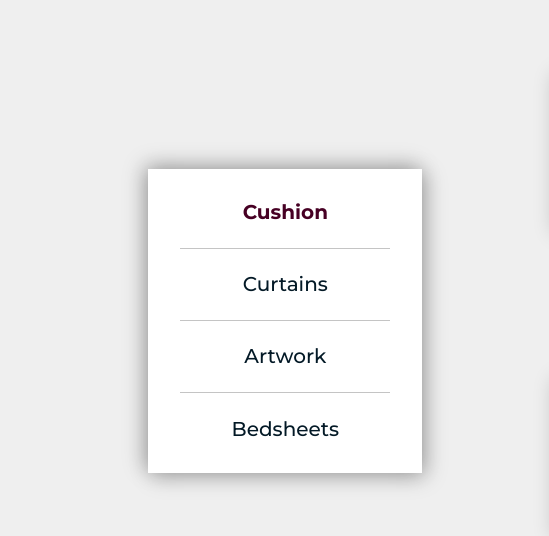
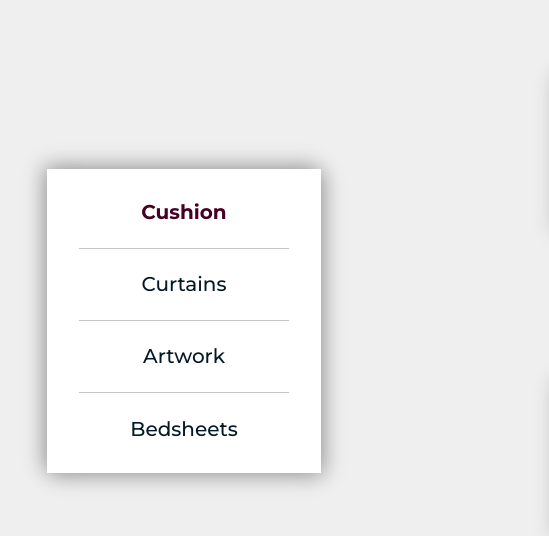
Before and after one commit to jrstrath/Nivanna, a plain HTML site: page index.html in a window 1280 px wide. Shown: the part 1267-1803 px from the top of the page, 0-549 px from the left. Drawn offline with nearby package versions, Linux system fonts and the light colour scheme; some packages are replaced by stand-ins of ours.

Commit message:
New changes

```diff
--- a/index.html
+++ b/index.html
@@ -99,7 +99,7 @@
                 </div>
                 <div class="row">
 
-                    <div class="catalogue__menu col-lg-3">
+                    <div class="catalogue__menu col-lg-3 my-auto">
                         <div class="menu__item">
                             <div id="cushion" class="menu__item--row active">
                                 <p>Cushion</p>
@@ -116,7 +116,7 @@
                         </div>
                     </div>
 
-                    <div class="catalogue__items col-lg-7">
+                    <div class="catalogue__items col-lg-7 offset-lg-2">
                         <div class="stock">
                             <h2 class="stock__header">Latest</h2>
 
--- a/src/css/main.scss
+++ b/src/css/main.scss
@@ -15,7 +15,7 @@ body {
   background-color: $off_white;
 }
 
-.container-fluid{
+.container-fluid {
   width: 100%;
   max-width: 1368px;
 }
@@ -294,7 +294,6 @@ section {
 
 .catalogue__menu {
   display: flex;
-  margin: auto;
   height: 100%;
 }
 
```
Also changed, not shown: src/css/main.css, 1 other file.
